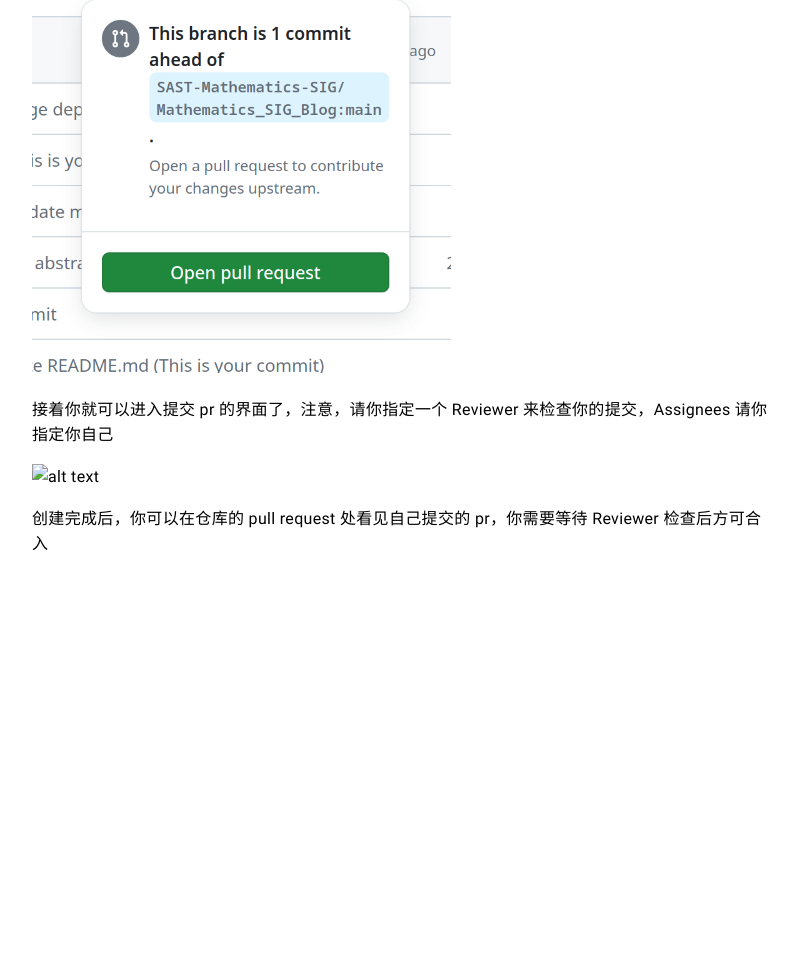
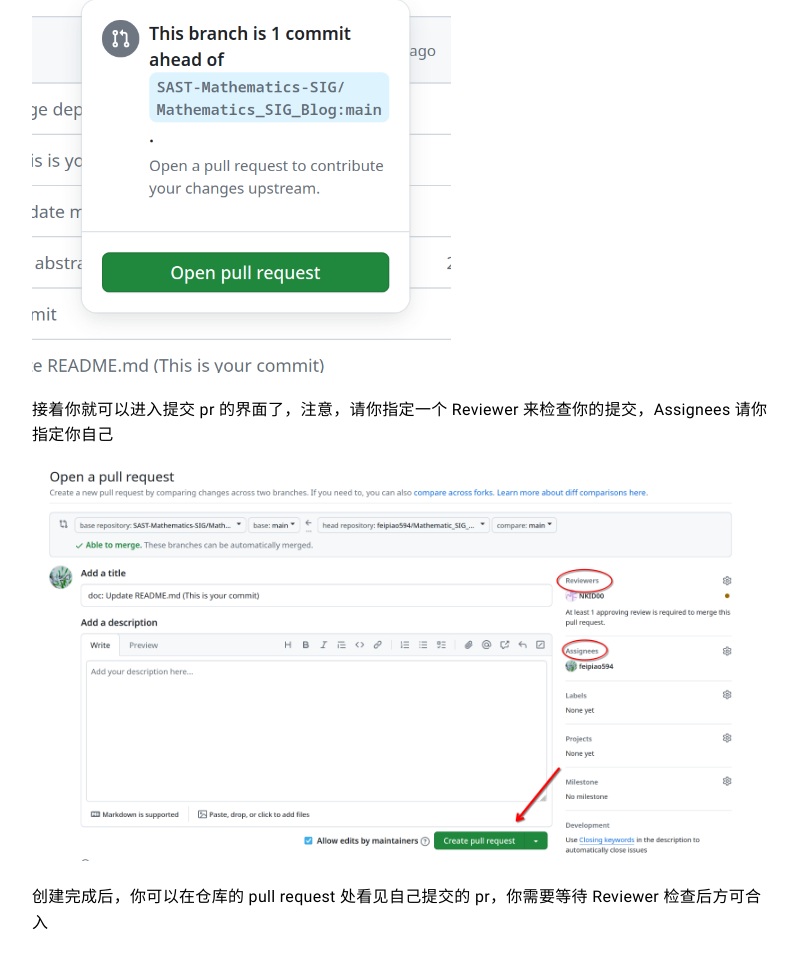
Before and after one commit to SAST-Mathematic-SIG/sast-mathematic-sig.github.io, a plain HTML site: page docs/contribute_helper/文档编写教程/使用pr提交文档/index.html in a window 1280 px wide. Shown: the part 1346-2317 px from the top of the page, without its empty margins (240-1038 px from the left). Before the commit the page ends 1983 px from the top, so only its background shows below. Drawn offline with Linux system fonts and the light colour scheme.

Commit message:
deploy: SAST-Mathematics-SIG/Mathematics_SIG_Blog@c63f725d5099a0280d2824a3f735cc8d799ba374

```diff
--- a/docs/contribute_helper/文档编写教程/使用pr提交文档/index.html
+++ b/docs/contribute_helper/文档编写教程/使用pr提交文档/index.html
@@ -13,4 +13,4 @@ fork Mathematics_SIG_Blog仓库 在本地对这个仓库的内容进行修改
 <a class=anchor href=#%e4%bd%bf%e7%94%a8pull-request%e6%8f%90%e4%ba%a4%e6%96%87%e6%a1%a3>#</a></h1><p>本站部署基于 <strong>SAST-Mathematics-SIG</strong> 下的三个Github仓库</p><p><img src=pics/three_repos.png alt="alt text"></p><ul><li><code>Mathematics_SIG_Blog</code>: <code>*.md</code> 文档全都置于这个仓库中</li><li><code>blog_deploy_source</code>: 一些 Blog 配置相关的仓库</li><li><code>sast-mathematics-sig.github.io</code>: github page部署使用的仓库</li></ul><p>采用这样的方案主要是为了让配置文件和文档本身分离，当你需要提交你的文档时，你需要</p><ol><li>fork <code>Mathematics_SIG_Blog</code>仓库</li><li>在本地对这个仓库的内容进行修改</li><li>向上游仓库提起 pull request ，等待我们的回应</li><li>pull request 合入仓库，你的文档就能正常的在网页上显示了</li></ol><h2 id=pull-request-教程>pull request 教程
 <a class=anchor href=#pull-request-%e6%95%99%e7%a8%8b>#</a></h2><p>当你对本地 fork 的仓库进行了一些修改之后，你的仓库是长这样的
 <img src=pics/do_some_change.png alt="alt text"></p><p>点击 Contribute ，并点击 Open pull request
-<img src=pics/contribute.png alt="alt text"></p><p>接着你就可以进入提交 pr 的界面了，注意，请你指定一个 Reviewer 来检查你的提交，Assignees 请你指定你自己</p><p><img src=create_pr.png alt="alt text"></p><p>创建完成后，你可以在仓库的 pull request 处看见自己提交的 pr，你需要等待 Reviewer 检查后方可合入</p></article><footer class=book-footer><div class="flex flex-wrap justify-between"></div><script>(function(){function e(e){const t=window.getSelection(),n=document.createRange();n.selectNodeContents(e),t.removeAllRanges(),t.addRange(n)}document.querySelectorAll("pre code").forEach(t=>{t.addEventListener("click",function(){if(window.getSelection().toString())return;e(t.parentElement),navigator.clipboard&&navigator.clipboard.writeText(t.parentElement.textContent)})})})()</script></footer><div class=book-comments></div><label for=menu-control class="hidden book-menu-overlay"></label></div><aside class=book-toc><div class=book-toc-content><nav id=TableOfContents><ul><li><a href=#pull-request-教程>pull request 教程</a></li></ul></nav></div></aside></main></body></html>
+<img src=pics/contribute.png alt="alt text"></p><p>接着你就可以进入提交 pr 的界面了，注意，请你指定一个 Reviewer 来检查你的提交，Assignees 请你指定你自己</p><p><img src=pics/create_pr.png alt="alt text"></p><p>创建完成后，你可以在仓库的 pull request 处看见自己提交的 pr，你需要等待 Reviewer 检查后方可合入</p></article><footer class=book-footer><div class="flex flex-wrap justify-between"></div><script>(function(){function e(e){const t=window.getSelection(),n=document.createRange();n.selectNodeContents(e),t.removeAllRanges(),t.addRange(n)}document.querySelectorAll("pre code").forEach(t=>{t.addEventListener("click",function(){if(window.getSelection().toString())return;e(t.parentElement),navigator.clipboard&&navigator.clipboard.writeText(t.parentElement.textContent)})})})()</script></footer><div class=book-comments></div><label for=menu-control class="hidden book-menu-overlay"></label></div><aside class=book-toc><div class=book-toc-content><nav id=TableOfContents><ul><li><a href=#pull-request-教程>pull request 教程</a></li></ul></nav></div></aside></main></body></html>
```
